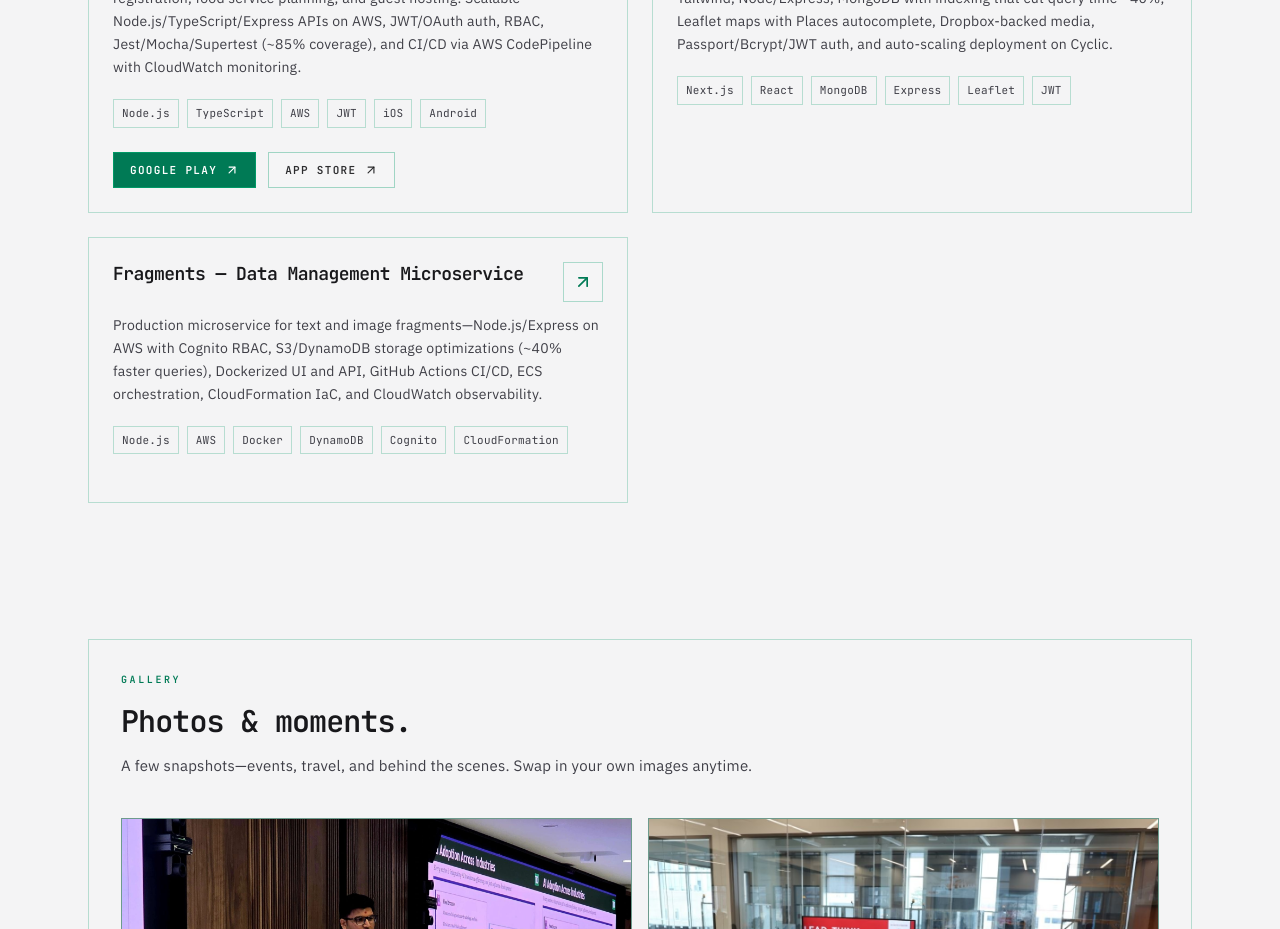
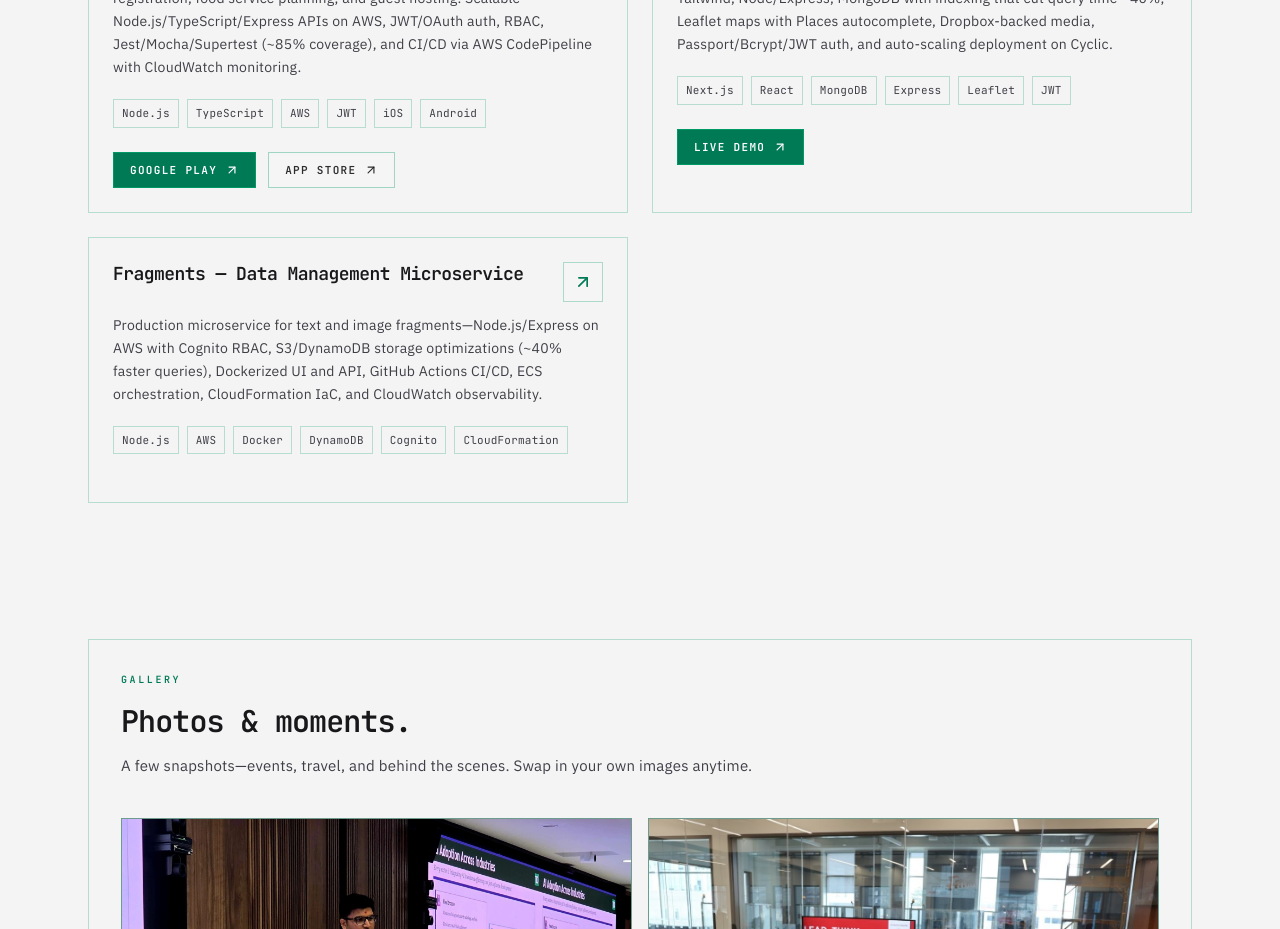
Before and after one commit to Vaibhav-G-Parmar/portfolio, a Next.js app: page / in a window 1280 px wide. Shown: the part 1880-2809 px from the top of the page. Built offline with nearby package versions, Linux system fonts and the light colour scheme; no server answers.

Commit message:
feat: add Chronicle app live URL

```diff
--- a/data/projects.ts
+++ b/data/projects.ts
@@ -29,7 +29,9 @@ export const projects: readonly Project[] = [
     description:
       "Full-stack travel journal with forums and social discovery—Next.js, React, Tailwind, Node/Express, MongoDB with indexing that cut query time ~40%, Leaflet maps with Places autocomplete, Dropbox-backed media, Passport/Bcrypt/JWT auth, and auto-scaling deployment on Cyclic.",
     tags: ["Next.js", "React", "MongoDB", "Express", "Leaflet", "JWT"],
-    links: {},
+    links: {
+      live: "https://chronicle-web-app-eight.vercel.app",
+    },
     accent: "ocean",
   },
   {
```
